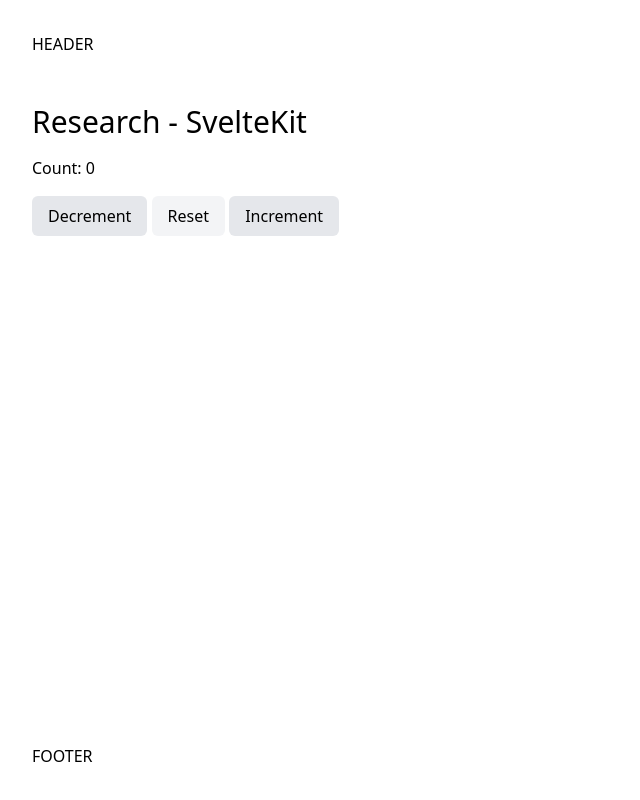
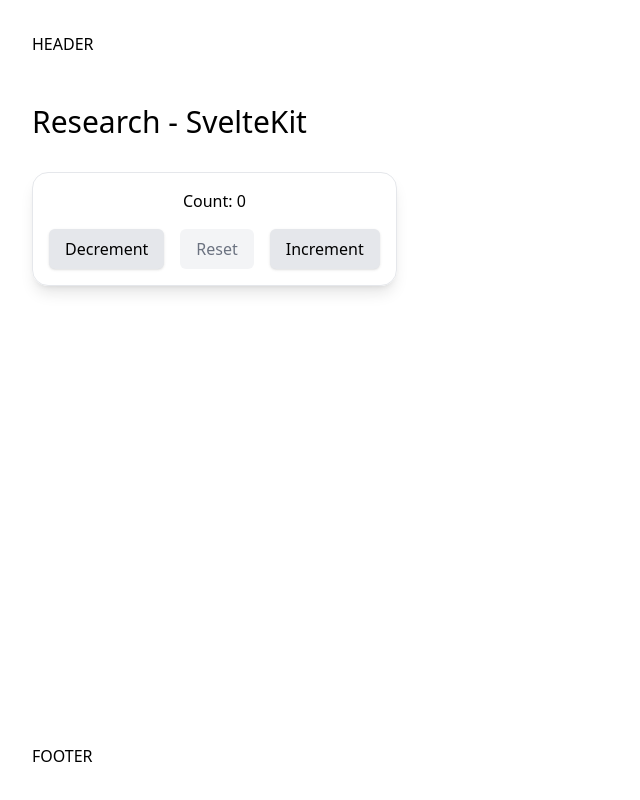
Before and after one commit to Dobefu/research-sveltekit, a SvelteKit app: page / in a window 1280 px wide. Shown: the whole page, without its empty margins (0-640 px from the left). Built offline with nearby package versions, Linux system fonts and the light colour scheme.

Commit message:
feat: Add some styling to the counter element

```diff
--- a/src/routes/+page.svelte
+++ b/src/routes/+page.svelte
@@ -9,20 +9,30 @@
 
 <h1 class="text-3xl font-medium">Research - SvelteKit</h1>
 
-<p class="py-4">Count: {count}</p>
+<div class="border p-4 inline-flex flex-col my-8 shadow-lg rounded-2xl">
+  <p class="pb-4 mx-auto">Count: {count}</p>
 
-<button class="rounded-md px-4 py-2 bg-gray-200" onclick={() => count--}>
+  <div class="flex gap-4">
+    <button
+      class="transition-colors rounded-md px-4 py-2 bg-gray-200 hover:bg-gray-300 shadow"
+      onclick={() => count--}
+    >
       Decrement
     </button>
 
     <button
-  class="rounded-md px-4 py-2 bg-red-200 disabled:bg-gray-100"
+      class="transition-all rounded-md px-4 py-2 bg-red-200 disabled:bg-gray-100 disabled:text-gray-500 shadow disabled:shadow-none"
       disabled={count === 0}
       onclick={() => (count = 0)}
     >
       Reset
     </button>
 
-<button class="rounded-md px-4 py-2 bg-gray-200" onclick={() => count++}>
+    <button
+      class="transition-colors rounded-md px-4 py-2 bg-gray-200 hover:bg-gray-300 shadow"
+      onclick={() => count++}
+    >
       Increment
     </button>
+  </div>
+</div>
```
Lines whose indentation alone changed are shown as unchanged.
